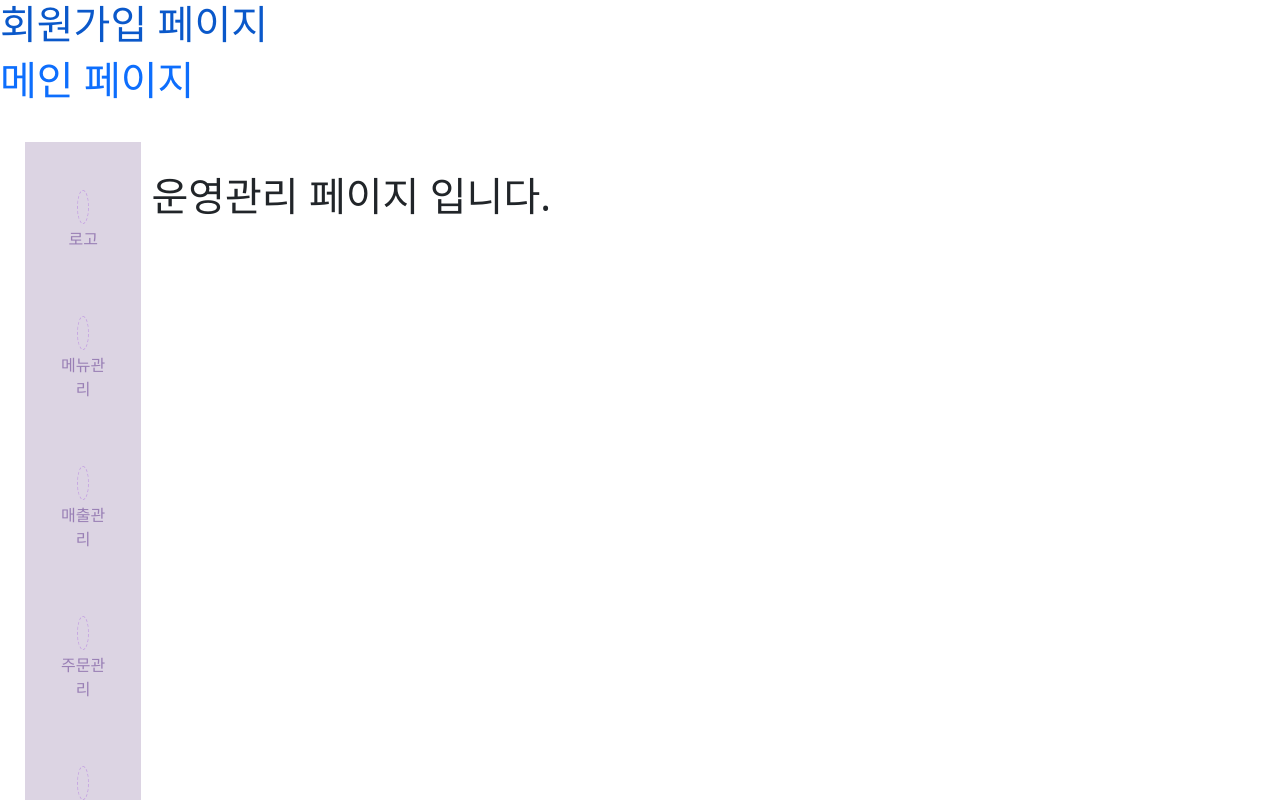
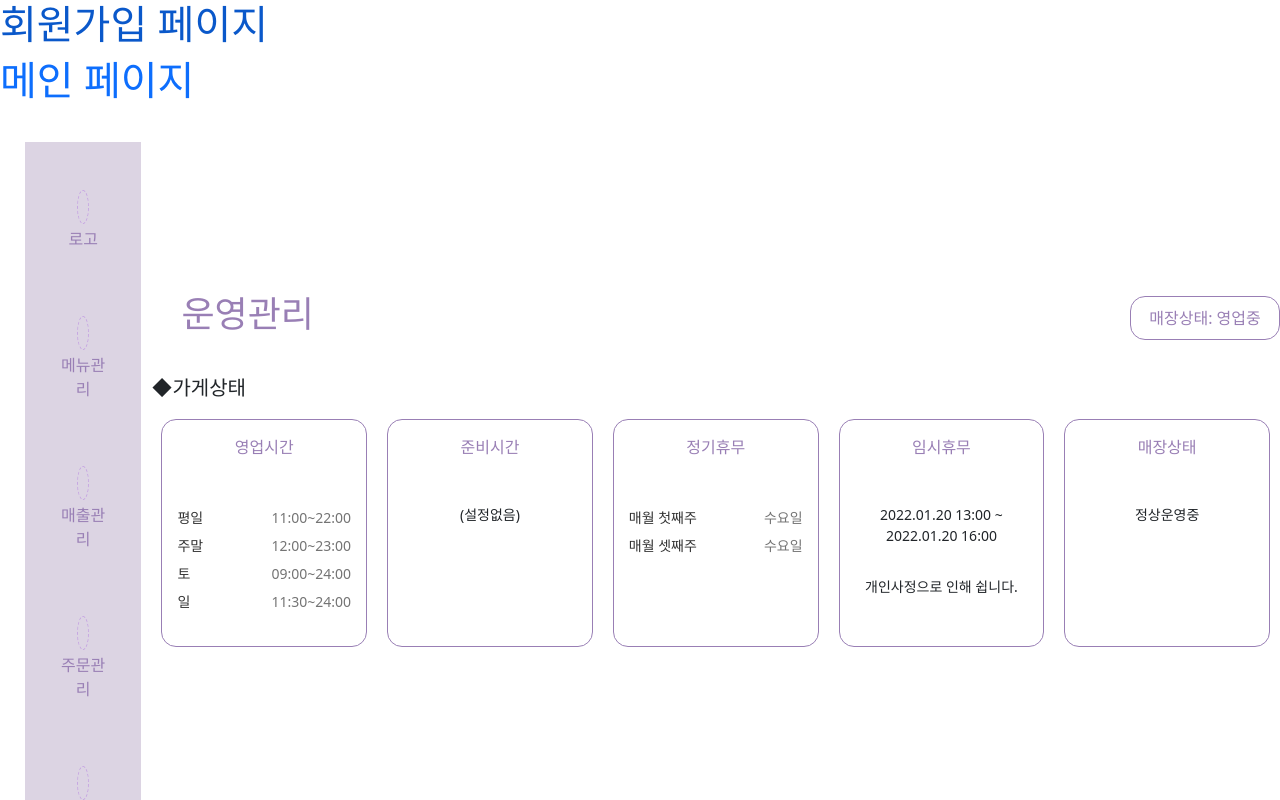
Before and after one commit to jgsjss/ding, a Vue app: page /operationmanagement in a window 1280 px wide. Shown: the top 800 px of the page. Built offline with nearby package versions, Linux system fonts and the light colour scheme; some icons are missing.

Commit message:
01.22 14:30
ㅇㅇ

```diff
--- a/package.json
+++ b/package.json
@@ -18,7 +18,7 @@
     "print-js": "^1.6.0",
     "vue": "^3.0.0",
     "vue-router": "^4.0.0-0",
-    "vuex": "^4.0.0-0"
+    "vuex": "^4.0.2"
   },
   "devDependencies": {
     "@vue/cli-plugin-babel": "~4.5.0",
--- /dev/null
+++ b/src/assets/OperationData.js
@@ -0,0 +1,14 @@
+export default [
+    {
+        time1:'11:00~22:00',
+        time2:'12:00~23:00',
+        time3:'09:00~24:00',
+        time4:'11:30~24:00',
+        time5:'08:30~23:00',
+        time6:'00:00~24:00',
+        time7:'13:00~23:00',
+        day:'수요일',
+        date: '2022.01.20 13:00 ~ 2022.01.20 16:00',
+        condition: '정상운영중',
+    }
+]
--- /dev/null
+++ b/src/assets/css/OperationManagement/OperationManagement.css
@@ -0,0 +1,90 @@
+.oper_container {
+    width:100%;
+    margin:0 auto;
+    padding:30px 0;
+}
+.oper_wrap{
+    margin: 0 auto;
+    padding: 30px 0;
+    position: relative;
+    display: flex;
+    flex-direction: row;
+    justify-content: space-between;
+    align-items: center;
+}
+.oper_text {
+    color:#997fb5;
+    font-size:36px;
+    padding:0 30px;
+}
+.operation_text {
+    font-size:20px;
+}
+.oper_all_wrap {
+    display:flex;
+}
+.oper_box1 {
+    position:relative;
+    display: inline-block;
+    border-radius: 5px;
+    margin:0 10px;
+    border:1px solid #997fb5;
+    border-radius:15px;
+    width:20%;
+    font-size:14px;
+  }
+
+  .oper_title {
+    font-size: 16px;
+    font-weight: 500;
+    text-align: center;
+    padding: 15px 15px;
+    color:#997fb5;
+  }
+  .oper_btn_box {
+      text-align: center;
+  }
+  .oper_title_btn {
+      border:none;
+      background:none;
+      color:#997fb5;
+      font-size: 16px;
+      padding:15px 15px;
+      text-align: center;
+  }
+  .oper_wrapper {
+    margin: 0 auto;
+    display: flex;
+    flex-wrap: wrap;
+    justify-content: space-between;
+    padding: 30px 15px;
+  }
+  .oper_wrap1, .oper_wrap2 {
+    float: left;
+  }
+  .oper_left {
+    text-align: left;
+    color: #333;
+    line-height: 2;
+  }
+  .oper_right {
+    text-align: end;
+    color: #747474;
+    font-weight: 500;
+    line-height: 2;
+  }
+  .preparation_text {
+      text-align: center;
+      padding-top:30px;
+  }
+  .holiday {
+    padding: 30px;
+    text-align: center;
+  }
+  .holiday_text {
+      text-align: center;
+  }
+  .oper_condition {
+      text-align: center;
+      padding-top:30px;
+  }
--- /dev/null
+++ b/src/components/OperationModal.vue
@@ -0,0 +1,31 @@
+<template>
+<Navbar />
+
+    <!--/////영업시간 모달/////-->
+
+    <div class="oper_modal_container" v-if="$store.state.OperationModal == true">
+        <!--영업시간 모달1-->
+        <div>
+        <p> - 요일별 하나의 영업시간만 등록할 수 잇습니다.</p>
+        <p> - 영업시간이 등록되지 않은 요일은 24시간 영업으로 보여집니다.</p>
+        <p> - 정기휴무는 영업시간이 등록되어 있더라도 휴무로 보여집니다.</p>
+        </div>
+    </div>
+
+</template>
+
+<script>
+import router from "../router";
+import axios from "axios";
+import Navbar from '../components/Navbar.vue';
+
+export default {
+  components: {
+    Navbar,
+    },
+}
+</script>
+
+<style>
+
+</style>
--- a/src/store/index.js
+++ b/src/store/index.js
@@ -6,6 +6,7 @@ import paymentData from '../assets/paymentData.js'
 import priceData from '../assets/priceData.js'
 import menuCostomData from '../assets/menuCostomData.js'
 import StaffData from '../assets/StaffData.js'
+import OperationData from '../assets/OperationData.js'
 
 //스토어 모듈 임포트
 import { signupStore } from './modules/signupStore'
@@ -30,6 +31,8 @@ for(let i=0; i<orderData.length; i++){
     cancelNum++;
   }
 }
+import { computed } from "vue";
+import { useStore } from "vuex";
 export default createStore({
 
   modules:{
@@ -66,8 +69,12 @@ export default createStore({
     menuCostomData,
     //----------스태프 관리 데이터-------------
     StaffData,
-    //품절,숨김 메뉴 모달창 상태변경
+    //직원관리 메뉴 모달창 상태변경
     StaffModal : false,
+    //운영관리 데이터
+    OperationData,
+    //운영관리 메뉴모달창 상태변경
+    OperationModal:false,
     //스테이트 변환, $store.commit('mutation 함수명') 으로 이벤트 핸들링
     mutations: {
 
--- a/src/view/OperationManagement.vue
+++ b/src/view/OperationManagement.vue
@@ -1,9 +1,72 @@
 <template>
 <Navbar />
+<OperationModal />
 
-  <div>
-    <h1>운영관리 페이지 입니다.</h1>
-
+  <div class="oper_container">
+    <div class="oper_wrap">
+    <h2 class="oper_text">운영관리</h2>
+      <div class="oper_right">
+        <button class="main-btn" type="submit">
+          <span class="condition">매장상태</span>
+          <span class="condition">: 영업중{{}}</span>
+        </button>
+        <i class="xi-bell"></i>
+      </div>
+      </div>
+      <!--/////가게상태/////-->
+      <p class="operation_text">◆가게상태</p>
+      <div class="oper_all_wrap">
+      <div class="oper_box1" v-for="(a, i) in $store.state.OperationData" :key="i">
+        <div class="oper_btn_box">
+        <button type="button" class="oper_title_btn" data-bs-toggle="modal" data-bs-target="#OpeningModal" >영업시간</button>
+        </div>
+        <!--/////영업시간/////-->
+          <div class="oper_wrapper">
+            <div class="oper_wrap1">
+              <div class="oper_left">평일</div>
+              <div class="oper_left">주말</div>
+              <div class="oper_left">토</div>
+              <div class="oper_left">일</div>
+            </div>
+          <div class="oper_wrap2">
+            <div class="oper_right">{{ $store.state.OperationData[i].time1 }}</div>
+            <div class="oper_right">{{ $store.state.OperationData[i].time2 }}</div>
+            <div class="oper_right">{{ $store.state.OperationData[i].time3 }}</div>
+            <div class="oper_right">{{ $store.state.OperationData[i].time4 }}</div>
+          </div>
+        </div>
+      </div>
+      <!--/////준비시간/////-->
+      <div class="oper_box1">
+        <div class="oper_title">준비시간</div>
+          <div class="preparation_text">(설정없음)</div>
+      </div>
+      <!--/////정기휴무/////-->
+      <div class="oper_box1" v-for="(a, i) in $store.state.OperationData" :key="i">
+        <div class="oper_title">정기휴무</div>
+          <div class="oper_wrapper">
+            <div class="oper_wrap2">
+              <div class="oper_left">매월 첫째주</div>
+              <div class="oper_left">매월 셋째주</div>
+            </div>
+          <div class="oper_wrap2">
+            <div class="oper_right">{{ $store.state.OperationData[i].day }}</div>
+            <div class="oper_right">{{ $store.state.OperationData[i].day }}</div>
+          </div>
+        </div>
+      </div>
+      <!--/////임시휴무/////-->
+      <div class="oper_box1" v-for="(a, i) in $store.state.OperationData" :key="i">
+        <div class="oper_title">임시휴무</div>
+          <div class="holiday">{{ $store.state.OperationData[i].date }}</div>
+          <div class="holiday_text">개인사정으로 인해 쉽니다.</div>
+      </div>
+      <!--/////매장상태/////-->
+      <div class="oper_box1" v-for="(a, i) in $store.state.OperationData" :key="i">
+        <div class="oper_title">매장상태</div>
+          <div class="oper_condition">{{ $store.state.OperationData[i].condition }}</div>
+      </div>
+      </div>
   </div>
 
 
@@ -13,10 +76,12 @@
 </template>
 <script>
 import Navbar from '@/components/Navbar.vue'
+import OperationModal from '@/components/OperationModal.vue'
   export default {
 
   components:{
-    Navbar
+    Navbar,
+    OperationModal,
   },
 
 }
@@ -24,5 +89,5 @@ import Navbar from '@/components/Navbar.vue'
 
 </script>
 <style>
-
+@import '../assets/css/OperationManagement/OperationManagement.css';
 </style>
--- a/src/view/StaffManagementOne.vue
+++ b/src/view/StaffManagementOne.vue
@@ -17,7 +17,7 @@
   <div class="staff_list_wrap">
       <router-link to="/StaffManagementone"><i class="xi-list-square list"></i></router-link>
       <router-link to="/StaffManagementTwo"><i class="xi-apps list"></i></router-link>
-      <button type="button" class="staff_one_addbtn" data-bs-toggle="modal" data-bs-target="#addition" data-bs-whatever="@mdo">+ 직원추가</button>
+      <button type="button" class="staff_one_addbtn" data-bs-toggle="modal" data-bs-target="#addition" >+ 직원추가</button>
   </div>
   <hr />
     <table class="staff_table">
```
Also changed, not shown: src/view/StaffManagementModal.vue (deleted), 1 other file (tests, documents, lock files or other folders).
